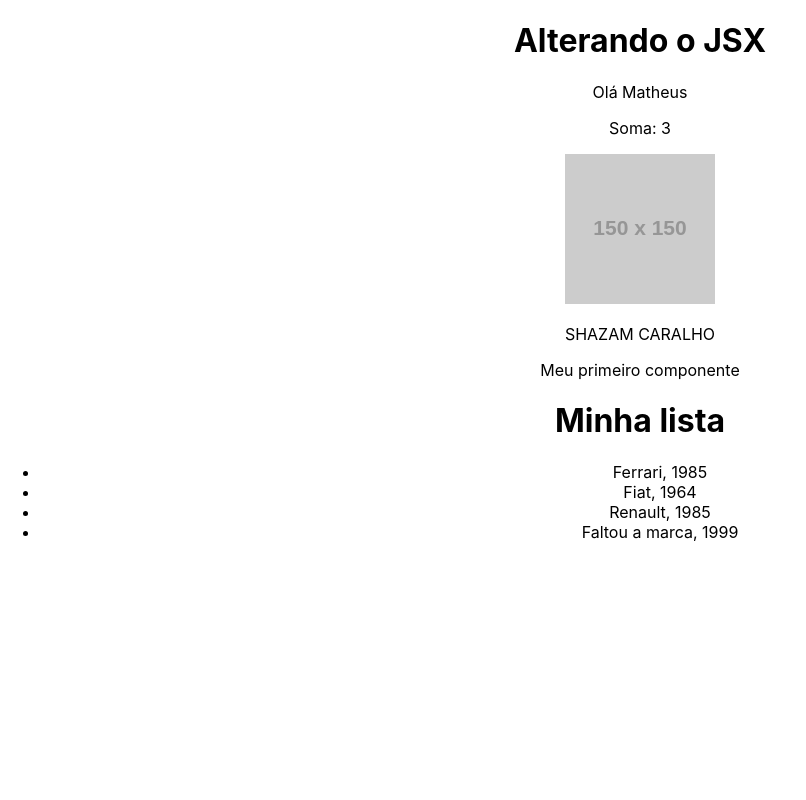
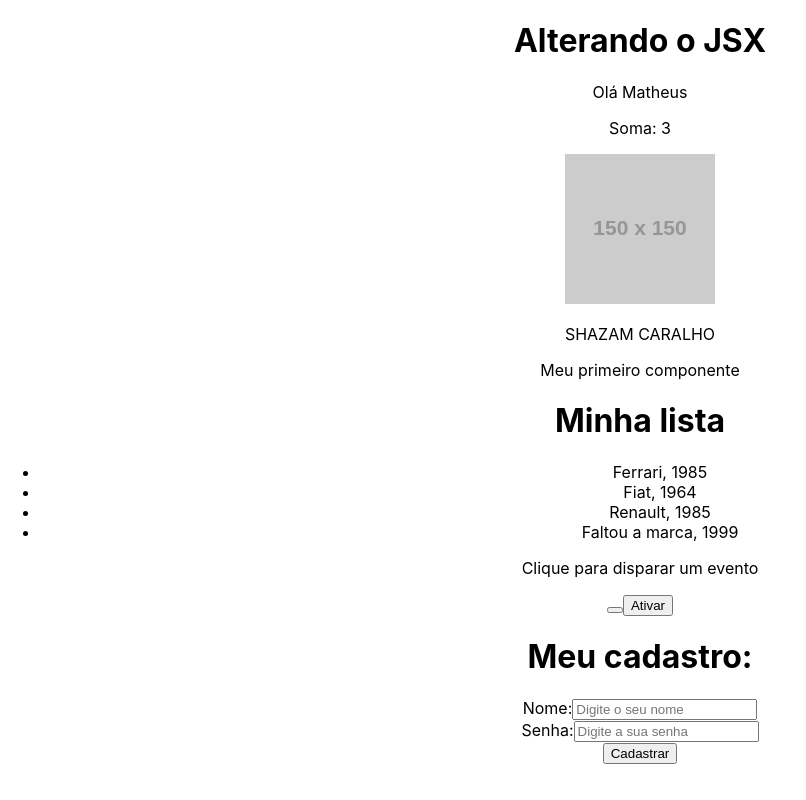
Before and after one commit to naironluiz/testecards, a React (Create React App) app in the folder testecards/: page / in a window 1280 px wide. Shown: the whole page, without its empty margins (0-806 px from the left). Built offline with nearby package versions, Linux system fonts and the light colour scheme.

Commit message:
dasdas
ds

```diff
--- a/testecards/src/App.js
+++ b/testecards/src/App.js
@@ -2,6 +2,8 @@ import "./App.css";
 //import, dar o nome e from
 import HelloWord from "./components/HelloWord";
 import List from "./components/List";
+import Evento from "./components/Evento";
+import Form from "./components/Form";
 
 function App() {
   /* Interpolação de variaveis
@@ -26,6 +28,8 @@ function App() {
       {/* utilizar o componente */}
       <HelloWord />
       <List />
+      <Evento />
+      <Form />
     </div>
   );
 }
--- /dev/null
+++ b/testecards/src/components/Evento.js
@@ -0,0 +1,20 @@
+/* importar botão */
+import Button from "./evento/Button";
+
+/* Exemplo de Eventos */
+const Evento = () => {
+  //1.Declara a função a ser disparada em um evento
+  const meuEvento = () => {
+    console.log("Opa! Fui ativado");
+  };
+  return (
+    <>
+      <p>Clique para disparar um evento</p>
+      <button event={meuEvento} text="primeiro evento" />
+      {/* Adiciona a função criada a cima onclick */}
+      <button onClick={meuEvento}>Ativar</button>
+    </>
+  );
+};
+
+export default Evento;
--- /dev/null
+++ b/testecards/src/components/Form.js
@@ -0,0 +1,51 @@
+/* HOOK useState */
+import { useState } from "react";
+
+const Form = () => {
+  /* e é uma explicação resumida de eventos */
+  function cadastrarUsuario(e) {
+    /* e.preventDefault vai fazer com que o html não automaticamente de refresh */
+    e.preventDefault();
+    console.log(`O usuário ${name} foi cadastrado com a senha: ${password}`);
+    console.log("Cadastrou o usuario");
+  }
+  /* duas variaveis no setName a primeira e a segunda. A segunda será manipulada e utilizada */
+  const [name, setName] = useState();
+  const [password, setPassword] = useState();
+
+  return (
+    <div>
+      <h1>Meu cadastro:</h1>
+      <form onSubmit={cadastrarUsuario} action="">
+        <div>
+          <label htmlFor="name">Nome:</label>
+          <input
+            type="text"
+            id="name"
+            name="name"
+            placeholder="Digite o seu nome"
+            value={name}
+            /* onChange é outro evento do React. Ele vai executar quando houver uma mudança.
+            no caso aqui onchange vai mandar o setname de usestate setar o que está sendo digitado através de target.value */
+            onChange={(e) => setName(e.target.value)}
+          />
+        </div>
+        <div>
+          <label htmlFor="password">Senha:</label>
+          <input
+            type="password"
+            id="password"
+            name="password"
+            placeholder="Digite a sua senha"
+            onChange={(e) => setPassword(e.target.value)}
+          />
+        </div>
+        <div>
+          <input type="submit" value="Cadastrar" />
+        </div>
+      </form>
+    </div>
+  );
+};
+
+export default Form;
--- /dev/null
+++ b/testecards/src/components/evento/Button.js
@@ -0,0 +1,5 @@
+const Button = (props) => {
+  return <button onClick={props.event}>{props.text}</button>;
+};
+
+export default Button;
```
